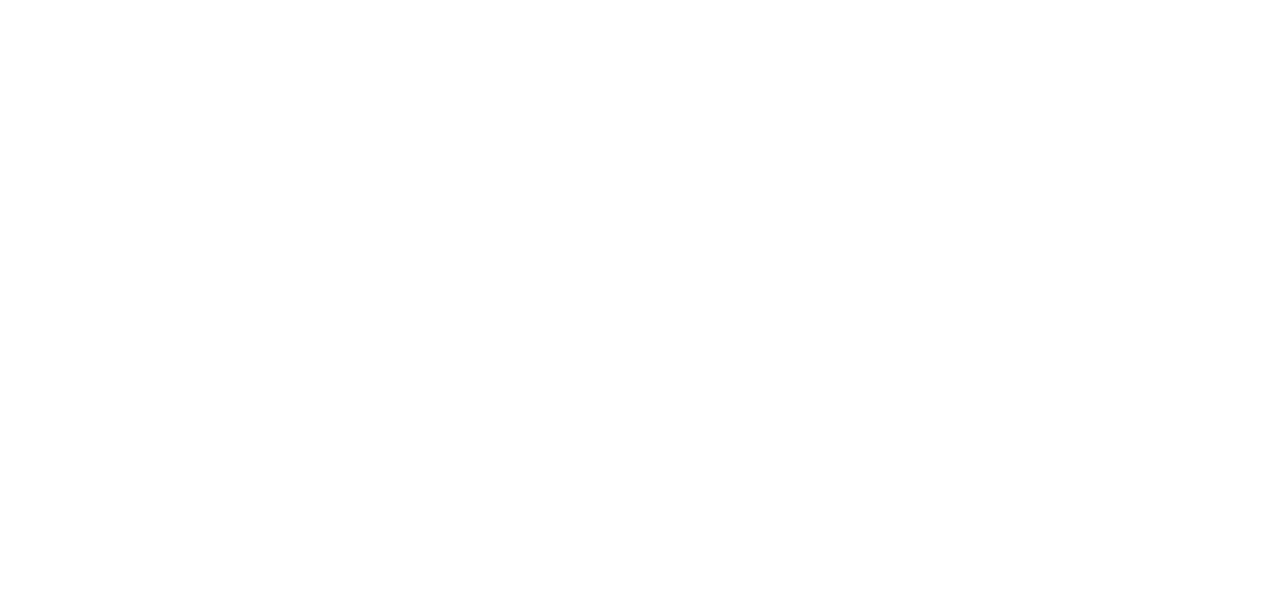
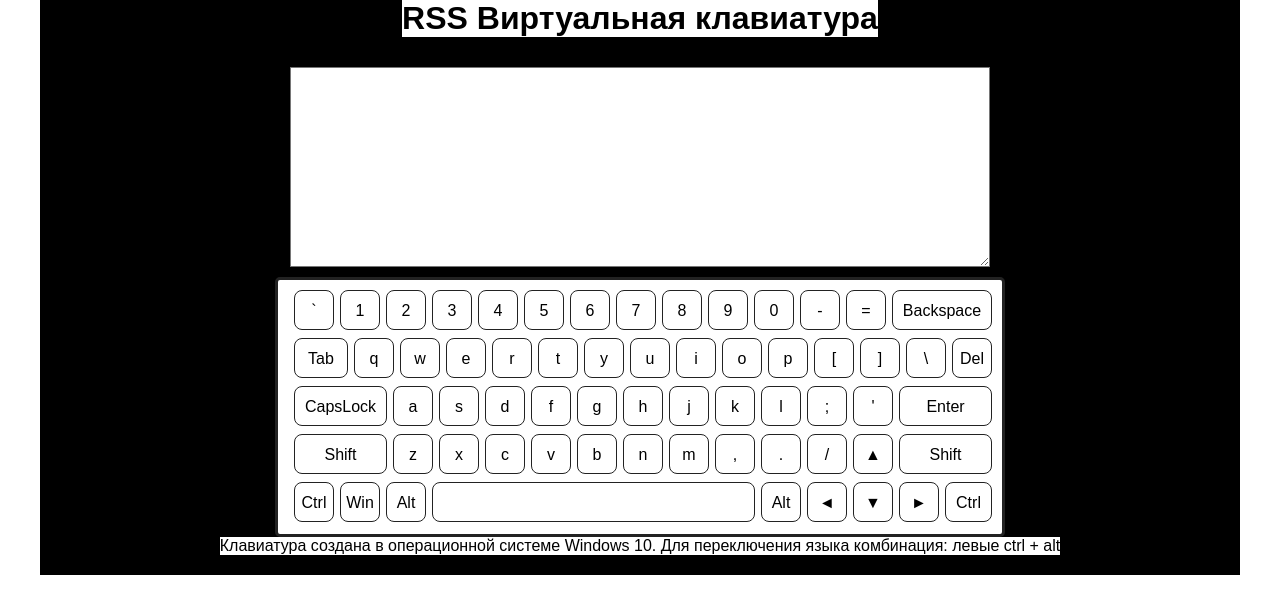
Before and after one commit to Filyandr/virtual-keyboard, a website: page index.html in a window 1280 px wide. Drawn offline with Linux system fonts and the light colour scheme.

Commit message:
feat: init html elements from js, add some styles, fill keyboard with buttons ru and en lowcase, fill textarea onclick on virtual keyboard

```diff
--- a/index.html
+++ b/index.html
@@ -4,8 +4,10 @@
     <meta charset="UTF-8">
     <meta http-equiv="X-UA-Compatible" content="IE=edge">
     <meta name="viewport" content="width=device-width, initial-scale=1.0">
+    <link rel="stylesheet" href="./style.css">
     <title>Virtual Keyboard</title>
 </head>
 <body>
+    <script src="./script.js" type="module"></script>
 </body>
 </html>
--- /dev/null
+++ b/keysdata.js
@@ -0,0 +1,216 @@
+const keysData = [
+  [ // row 1
+    {
+      key: {
+        ru: 'ё',
+        en: '`',
+      },
+      shift: {
+        ru: 'Ё',
+        en: '~',
+      },
+      code: 'Backquote',
+      class: 'key tilda Backquote',
+      caps: { ru: 'Ё', en: '`' },
+    },
+    {
+      key: { ru: '1', en: '1' }, shift: { ru: '!', en: '!' }, code: 'Digit1', class: 'key Digit1', caps: { ru: '1', en: '1' },
+    },
+    {
+      key: { ru: '2', en: '2' }, shift: { ru: '"', en: '@' }, code: 'Digit2', class: 'key Digit2', caps: { ru: '2', en: '2' },
+    },
+    {
+      key: { ru: '3', en: '3' }, shift: { ru: '№', en: '#' }, code: 'Digit3', class: 'key Digit3', caps: { ru: '3', en: '3' },
+    },
+    {
+      key: { ru: '4', en: '4' }, shift: { ru: ';', en: '$' }, code: 'Digit4', class: 'key Digit4', caps: { ru: '4', en: '4' },
+    },
+    {
+      key: { ru: '5', en: '5' }, shift: { ru: '%', en: '%' }, code: 'Digit5', class: 'key Digit5', caps: { ru: '5', en: '5' },
+    },
+    {
+      key: { ru: '6', en: '6' }, shift: { ru: ':', en: '^' }, code: 'Digit6', class: 'key Digit6', caps: { ru: '6', en: '6' },
+    },
+    {
+      key: { ru: '7', en: '7' }, shift: { ru: '?', en: '&' }, code: 'Digit7', class: 'key Digit7', caps: { ru: '7', en: '7' },
+    },
+    {
+      key: { ru: '8', en: '8' }, shift: { ru: '*', en: '*' }, code: 'Digit8', class: 'key Digit8', caps: { ru: '8', en: '8' },
+    },
+    {
+      key: { ru: '9', en: '9' }, shift: { ru: '(', en: '(' }, code: 'Digit9', class: 'key Digit9', caps: { ru: '9', en: '9' },
+    },
+    {
+      key: { ru: '0', en: '0' }, shift: { ru: ')', en: ')' }, code: 'Digit0', class: 'key Digit0', caps: { ru: '0', en: '0' },
+    },
+    {
+      key: { ru: '-', en: '-' }, shift: { ru: '_', en: '_' }, code: 'Minus', class: 'key Minus', caps: { ru: '-', en: '-' },
+    },
+    {
+      key: { ru: '=', en: '=' }, shift: { ru: '+', en: '+' }, code: 'Equal', class: 'key Equal', caps: { ru: '=', en: '=' },
+    },
+    {
+      key: { ru: 'Backspace', en: 'Backspace' }, shift: { ru: 'Backspace', en: 'Backspace' }, code: 'Backspace', class: 'key key_backspace Backspace', noType: true,
+    },
+  ],
+  [ // row 2
+    {
+      key: { ru: 'Tab', en: 'Tab' }, shift: { ru: 'Tab', en: 'Tab' }, code: 'Tab', class: 'key key_tab Tab', noType: true,
+    },
+    {
+      key: { ru: 'й', en: 'q' }, shift: { ru: 'Й', en: 'Q' }, code: 'KeyQ', class: 'key KeyQ',
+    },
+    {
+      key: { ru: 'ц', en: 'w' }, shift: { ru: 'Ц', en: 'W' }, code: 'KeyW', class: 'key KeyW',
+    },
+    {
+      key: { ru: 'у', en: 'e' }, shift: { ru: 'У', en: 'E' }, code: 'KeyE', class: 'key KeyE',
+    },
+    {
+      key: { ru: 'к', en: 'r' }, shift: { ru: 'К', en: 'R' }, code: 'KeyR', class: 'key KeyR',
+    },
+    {
+      key: { ru: 'е', en: 't' }, shift: { ru: 'Е', en: 'T' }, code: 'KeyT', class: 'key KeyT',
+    },
+    {
+      key: { ru: 'н', en: 'y' }, shift: { ru: 'Н', en: 'Y' }, code: 'KeyY', class: 'key KeyY',
+    },
+    {
+      key: { ru: 'г', en: 'u' }, shift: { ru: 'Г', en: 'U' }, code: 'KeyU', class: 'key KeyU',
+    },
+    {
+      key: { ru: 'ш', en: 'i' }, shift: { ru: 'Ш', en: 'I' }, code: 'KeyI', class: 'key KeyI',
+    },
+    {
+      key: { ru: 'щ', en: 'o' }, shift: { ru: 'Щ', en: 'O' }, code: 'KeyO', class: 'key KeyO',
+    },
+    {
+      key: { ru: 'з', en: 'p' }, shift: { ru: 'З', en: 'P' }, code: 'KeyP', class: 'key KeyP',
+    },
+    {
+      key: { ru: 'х', en: '[' }, shift: { ru: 'Х', en: '{' }, code: 'BracketLeft', class: 'key BracketLeft', caps: { ru: 'X', en: '[' },
+    },
+    {
+      key: { ru: 'ъ', en: ']' }, shift: { ru: 'Ъ', en: '}' }, code: 'BracketRight', class: 'key BracketRight', caps: { ru: 'Ъ', en: ']' },
+    },
+    {
+      key: { ru: '\\', en: '\\' }, shift: { ru: '|', en: '|' }, code: 'Backslash', class: 'key key_backslash Backslash', caps: { ru: '\\', en: '\\' },
+    },
+    {
+      key: { ru: 'Del', en: 'Del' }, shift: { ru: 'Del', en: 'Del' }, code: 'Delete', class: 'key key_del Delete', noType: true,
+    },
+  ],
+  [ // row 3
+    {
+      key: { ru: 'CapsLock', en: 'CapsLock' }, shift: { ru: 'CapsLock', en: 'CapsLock' }, code: 'CapsLock', class: 'key CapsLock', noType: true,
+    },
+    {
+      key: { ru: 'ф', en: 'a' }, shift: { ru: 'Ф', en: 'A' }, code: 'KeyA', class: 'key KeyA',
+    },
+    {
+      key: { ru: 'ы', en: 's' }, shift: { ru: 'Ы', en: 'S' }, code: 'KeyS', class: 'key KeyS',
+    },
+    {
+      key: { ru: 'в', en: 'd' }, shift: { ru: 'В', en: 'D' }, code: 'KeyD', class: 'key KeyD',
+    },
+    {
+      key: { ru: 'а', en: 'f' }, shift: { ru: 'А', en: 'F' }, code: 'KeyF', class: 'key KeyF',
+    },
+    {
+      key: { ru: 'п', en: 'g' }, shift: { ru: 'П', en: 'G' }, code: 'KeyG', class: 'key KeyG',
+    },
+    {
+      key: { ru: 'р', en: 'h' }, shift: { ru: 'Р', en: 'H' }, code: 'KeyH', class: 'key KeyH',
+    },
+    {
+      key: { ru: 'о', en: 'j' }, shift: { ru: 'О', en: 'J' }, code: 'KeyJ', class: 'key KeyJ',
+    },
+    {
+      key: { ru: 'л', en: 'k' }, shift: { ru: 'Л', en: 'K' }, code: 'KeyK', class: 'key KeyK',
+    },
+    {
+      key: { ru: 'д', en: 'l' }, shift: { ru: 'Д', en: 'L' }, code: 'KeyL', class: 'key KeyL',
+    },
+    {
+      key: { ru: 'ж', en: ';' }, shift: { ru: 'Ж', en: ':' }, code: 'Semicolon', class: 'key Semicolon', caps: { ru: 'Ж', en: ';' },
+    },
+    {
+      key: { ru: 'э', en: '\'' }, shift: { ru: 'Э', en: '"' }, code: 'Quote', class: 'key Quote', caps: { ru: 'Э', en: '\'' },
+    },
+    {
+      key: { ru: 'Enter', en: 'Enter' }, shift: { ru: 'Enter', en: 'Enter' }, code: 'Enter', class: 'key key_enter Enter', noType: true,
+    },
+  ],
+  [ // row 4
+    {
+      key: { ru: 'Shift', en: 'Shift' }, shift: { ru: 'Shift', en: 'Shift' }, code: 'ShiftLeft', class: 'key key_leftshift ShiftLeft', noType: true,
+    },
+    {
+      key: { ru: 'я', en: 'z' }, shift: { ru: 'Я', en: 'Z' }, code: 'KeyZ', class: 'key KeyZ',
+    },
+    {
+      key: { ru: 'ч', en: 'x' }, shift: { ru: 'Ч', en: 'X' }, code: 'KeyX', class: 'key KeyX',
+    },
+    {
+      key: { ru: 'с', en: 'c' }, shift: { ru: 'С', en: 'C' }, code: 'KeyC', class: 'key KeyC',
+    },
+    {
+      key: { ru: 'м', en: 'v' }, shift: { ru: 'М', en: 'V' }, code: 'KeyV', class: 'key KeyV',
+    },
+    {
+      key: { ru: 'и', en: 'b' }, shift: { ru: 'И', en: 'B' }, code: 'KeyB', class: 'key KeyB',
+    },
+    {
+      key: { ru: 'т', en: 'n' }, shift: { ru: 'Т', en: 'N' }, code: 'KeyN', class: 'key KeyN',
+    },
+    {
+      key: { ru: 'ь', en: 'm' }, shift: { ru: 'Ь', en: 'M' }, code: 'KeyM', class: 'key KeyM',
+    },
+    {
+      key: { ru: 'б', en: ',' }, shift: { ru: 'Б', en: '<' }, code: 'Comma', class: 'key Comma', caps: { ru: 'Б', en: ',' },
+    },
+    {
+      key: { ru: 'ю', en: '.' }, shift: { ru: 'Ю', en: '>' }, code: 'Period', class: 'key Period', caps: { ru: 'Ю', en: '.' },
+    },
+    {
+      key: { ru: '.', en: '/' }, shift: { ru: ',', en: '?' }, code: 'Slash', class: 'key Slash', caps: { ru: '.', en: '/' },
+    },
+    {
+      key: { ru: '▲', en: '▲' }, shift: { ru: '▲', en: '▲' }, code: 'ArrowUp', class: 'key ArrowUp',
+    },
+    {
+      key: { ru: 'Shift', en: 'Shift' }, shift: { ru: 'Shift', en: 'Shift' }, code: 'ShiftRight', class: 'key key_rightshift ShiftRight', noType: true,
+    },
+  ],
+  [ // row 5
+    {
+      key: { ru: 'Ctrl', en: 'Ctrl' }, shift: { ru: 'Ctrl', en: 'Ctrl' }, code: 'ControlLeft', class: 'key key_leftctrl ControlLeft', noType: true,
+    },
+    {
+      key: { ru: 'Win', en: 'Win' }, shift: { ru: 'Win', en: 'Win' }, code: 'Win', class: 'key key_win Win', noType: true,
+    },
+    {
+      key: { ru: 'Alt', en: 'Alt' }, shift: { ru: 'Alt', en: 'Alt' }, code: 'AltLeft', class: 'key key_leftalt AltLeft', noType: true,
+    },
+    {
+      key: { ru: ' ', en: ' ' }, shift: { ru: ' ', en: ' ' }, code: 'Space', class: 'key key_space Space',
+    },
+    {
+      key: { ru: 'Alt', en: 'Alt' }, shift: { ru: 'Alt', en: 'Alt' }, code: 'AltRight', class: 'key key_rightalt AltRight', noType: true,
+    },
+    {
+      key: { ru: '◄', en: '◄' }, shift: { ru: '◄', en: '◄' }, code: 'ArrowLeft', class: 'key ArrowLeft',
+    },
+    {
+      key: { ru: '▼', en: '▼' }, shift: { ru: '▼', en: '▼' }, code: 'ArrowDown', class: 'key ArrowDown',
+    },
+    {
+      key: { ru: '►', en: '►' }, shift: { ru: '►', en: '►' }, code: 'ArrowRight', class: 'key ArrowRight',
+    },
+    {
+      key: { ru: 'Ctrl', en: 'Ctrl' }, shift: { ru: 'Ctrl', en: 'Ctrl' }, code: 'ControlRight', class: 'key key_rightctrl ControlRight', noType: true,
+    },
+  ],
+];
+
+export default keysData;
--- a/script.js
+++ b/script.js
@@ -0,0 +1,64 @@
+import keysData from './keysdata.js';
+
+const v = keysData;
+
+const wrapper = document.createElement('div');
+wrapper.className = 'wrapper';
+document.body.append(wrapper);
+
+const title = document.createElement('h1');
+title.className = 'title';
+title.innerHTML = 'RSS Виртуальная клавиатура';
+wrapper.append(title);
+
+const area = document.createElement('textarea');
+area.className = 'area';
+title.innerHTMl = 'введите текст';
+wrapper.append(area);
+
+const keyboard = document.createElement('div');
+keyboard.className = 'keyboard';
+wrapper.append(keyboard);
+
+const description = document.createElement('div');
+description.className = 'description';
+description.innerHTML = 'Клавиатура создана в операционной системе Windows 10. Для переключения языка комбинация: левые ctrl + alt';
+wrapper.append(description);
+
+for (let i = 0; i < 5; i += 1) {
+  const keyboardRow = document.createElement('div');
+  keyboardRow.className = 'keyboard_row';
+  keyboardRow.id = `keyboard_row${i}`;
+  keyboard.appendChild(keyboardRow);
+}
+
+function initEn() {
+  let out = '';
+  for (let j = 0; j < keysData.length; j += 1) {
+    for (let i = 0; i < keysData[j].length; i += 1) {
+      out = `<div class = '${keysData[j][i].class}' > ${keysData[j][i].key.en} </div>`;
+      document.querySelector(`#keyboard_row${j}`).innerHTML += out;
+    }
+  }
+}
+
+initEn();
+
+function initRu() {
+  let out = '';
+  for (let j = 0; j < keysData.length; j += 1) {
+    for (let i = 0; i < keysData[j].length; i += 1) {
+      out = `<button class = '${keysData[j][i].class}' > ${keysData[j][i].key.ru} </button>`;
+      document.querySelector(`#keyboard_row${j}`).innerHTML += out;
+    }
+  }
+}
+
+// initRu();
+
+const allButtons = document.querySelectorAll('.key');
+allButtons.forEach((item) => {
+  item.addEventListener('mousedown', (event) => {
+    area.value += `${event.target.textContent}`;
+  })
+});
--- a/style.css
+++ b/style.css
@@ -0,0 +1,83 @@
+* {
+    background-color: white;
+    margin: 0 0 20px 0;
+    box-sizing: border-box;
+}
+
+body {
+    margin: 0;
+    font-family: Arial, Helvetica, sans-serif;
+}
+
+.wrapper {
+    display: flex;
+    flex-direction: column;
+    align-items: center;
+    width: 1200px;
+    background-color: black;
+    margin: 0 auto;
+}
+
+.area {
+    display: block;
+    width: 700px;
+    height: 200px;
+    margin: 10px auto 10px;
+    padding: 10px;
+    font-size: 18px;
+    color: #444444;
+}
+
+.keyboard {
+    padding: 10px;
+    margin: 0 auto;
+    width: 730px;
+    height: 260px;
+    border: 3px solid #222222;
+    border-radius: 5px;
+}
+
+.keyboard_row {
+    clear: both;
+    width: 100%;
+    height: 40px;
+    margin-bottom: 8px;
+}
+
+.key{
+    height: 40px;
+    margin-bottom: 8px;
+    float: left;
+    width: 40px;
+    height: 40px;
+    margin-left: 6px;
+    font-weight: 500;
+    line-height: 40px;
+    text-align: center;
+    color: black;
+    background: white;
+    border: 1px solid #222222;
+    border-radius: 8px;
+    cursor: pointer;
+    user-select: none;
+    transition: border-radius 0.3s, background-color 0.3s;
+}
+
+.Backspace{
+    width: 100px;
+}
+
+.Tab {
+    width: 54px;
+}
+
+.CapsLock, .Enter,.ShiftLeft, .ShiftRight{
+    width: 93px;
+}
+
+.Space{
+    width: 323px;
+}
+.ControlRight{
+    width: 47px
+}
```
